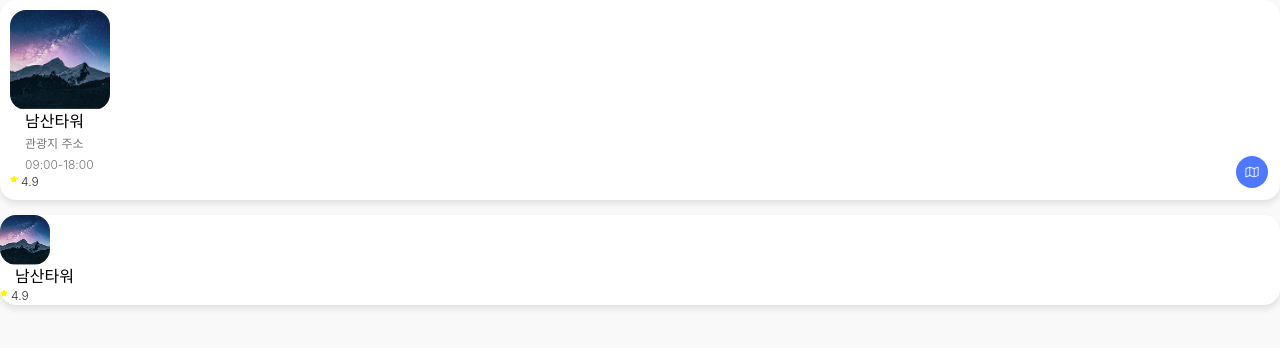
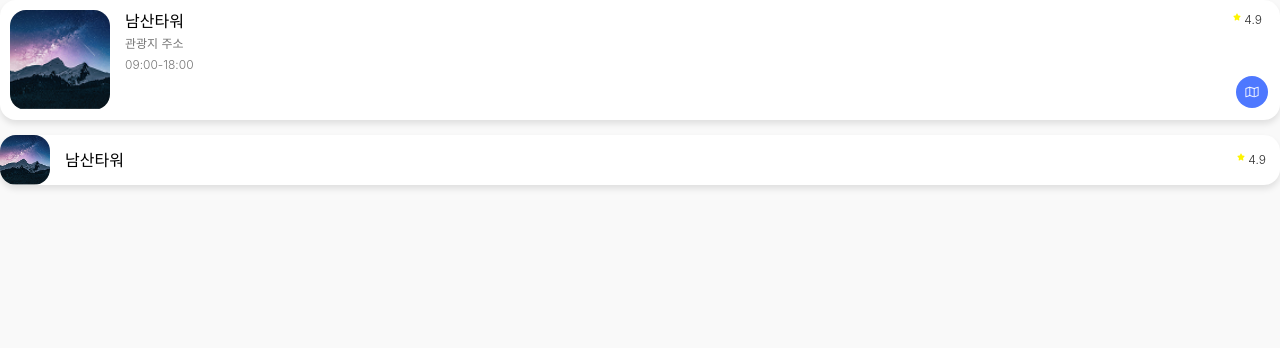
Before and after one commit to FRONTENDBOOTCAMP-14th/js-project-team-7, a website built with Vite: page src/components/recommended-place-list-item/index.html in a window 1280 px wide. Built offline with nearby package versions, Linux system fonts and the light colour scheme; a web font is replaced by a local one.

Commit message:
[style] : layout 재 정렬 및 transtion 효과 수정

```diff
--- a/src/components/recommended-place-list-item/style.css
+++ b/src/components/recommended-place-list-item/style.css
@@ -11,7 +11,7 @@
 
 .accordion {
   display: flex;
-  flex-flow: row wrap;
+  flex-flow: row nowrap;
   position: relative;
   width: 100%;
 
@@ -65,6 +65,7 @@
     color: var(--color_gray);
     opacity: 0;
     max-height: 0;
+    transition: max-height .4s, margin .4s, opacity .4s;
   }
 }
 
@@ -139,6 +140,7 @@
 
 .accordion.is_opened .stars {
   align-items: flex-start;
+  padding-top: 2px;
 
   .star_score {
     padding-inline-end: 8px;
```
